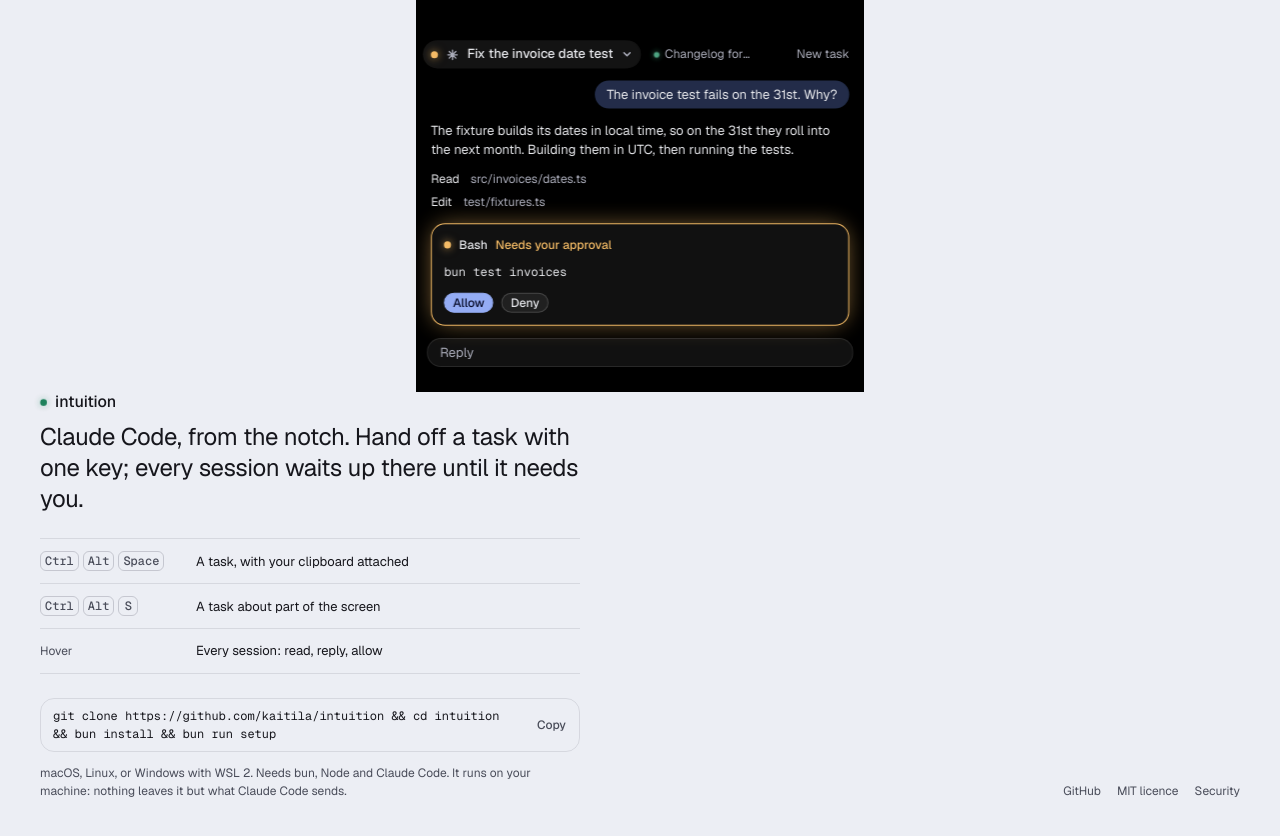
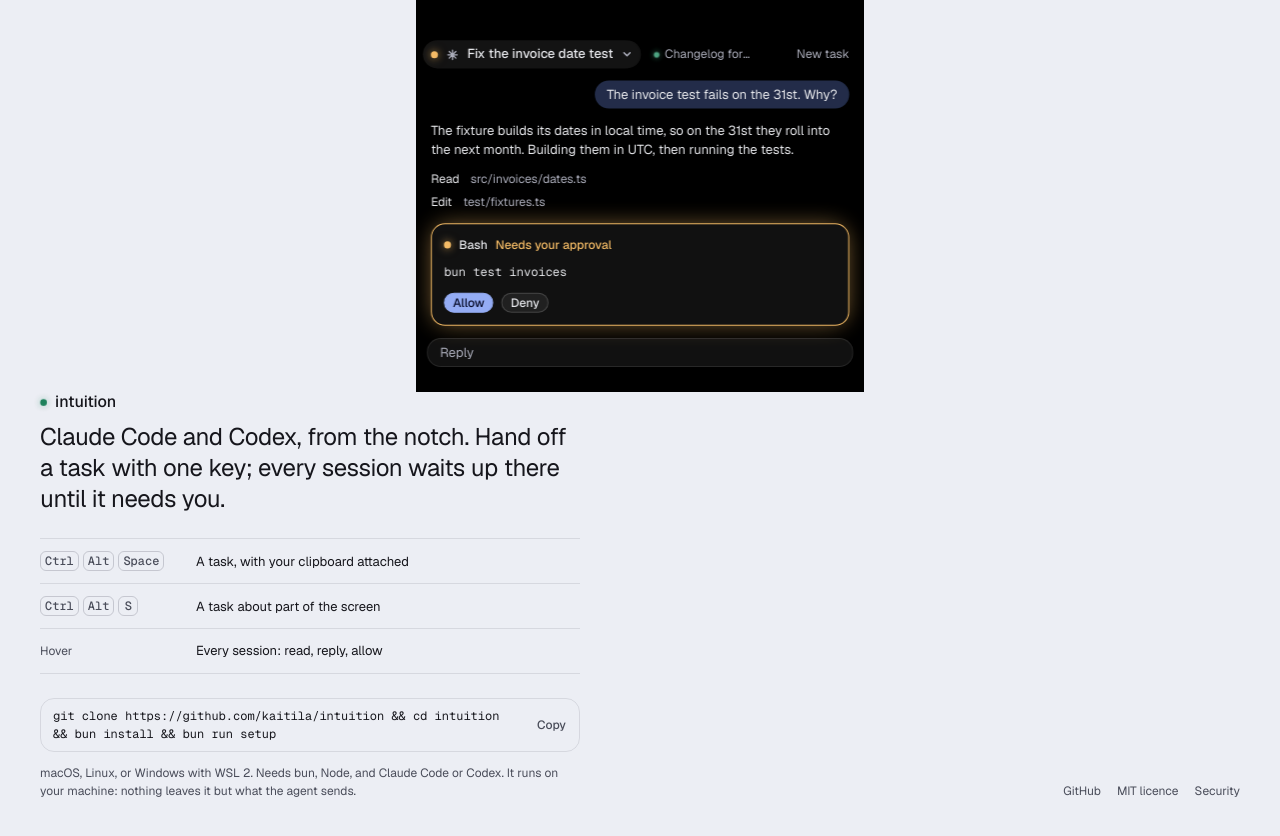
Before and after one commit to kaitila/cleat, an Electron app: page site/index.html in a window 1280 px wide. Drawn offline with Linux system fonts and the light colour scheme; files that its build step writes are made by us from their sources; files whose address does not match are found by name.

Commit message:
Landing page: name Codex beside Claude Code
Co-Authored-By: Claude Opus 5.5 <noreply@anthropic.com>

```diff
--- a/site/index.html
+++ b/site/index.html
@@ -4,7 +4,7 @@
   <meta charset="utf-8">
   <meta name="viewport" content="width=device-width, initial-scale=1">
   <title>intuition</title>
-  <meta name="description" content="Claude Code agents from the notch. A key hands off a task with your clipboard or a snip of the screen; every session lives in the notch until it needs you.">
+  <meta name="description" content="Claude Code and Codex agents from the notch. A key hands off a task with your clipboard or a snip of the screen; every session lives in the notch until it needs you.">
   <meta name="color-scheme" content="light dark">
   <link rel="preload" href="fonts/geist-latin.woff2" as="font" type="font/woff2" crossorigin>
   <link rel="stylesheet" href="base.css">
@@ -59,7 +59,7 @@
   <div class="bottom">
   <div class="page">
     <h1 class="name"><span class="dot" data-status="running"></span>intuition</h1>
-    <p class="line">Claude Code, from the notch. Hand off a task with one key; every session waits up there until it needs you.</p>
+    <p class="line">Claude Code and Codex, from the notch. Hand off a task with one key; every session waits up there until it needs you.</p>
 
     <dl class="keys">
       <div><dt><kbd data-other="Ctrl">Cmd</kbd><kbd data-other="Alt">Shift</kbd><kbd>Space</kbd></dt><dd>A task, with your clipboard attached</dd></div>
@@ -71,7 +71,7 @@
       <code id="install-line" class="install-line">git clone https://github.com/kaitila/intuition &amp;&amp; cd intuition &amp;&amp; bun install &amp;&amp; bun run setup</code>
       <button id="copy" class="quiet small copy" type="button" aria-describedby="install-line">Copy</button>
     </div>
-    <p class="fine small muted">macOS, Linux, or Windows with WSL 2. Needs bun, Node and Claude Code. It runs on your machine: nothing leaves it but what Claude Code sends.</p>
+    <p class="fine small muted">macOS, Linux, or Windows with WSL 2. Needs bun, Node, and Claude Code or Codex. It runs on your machine: nothing leaves it but what the agent sends.</p>
   </div>
 
   <footer class="foot small muted">
```
Also changed, not shown: docs/decisions/D0041-landing-page-one-screen.md (+1 -1 lines).
